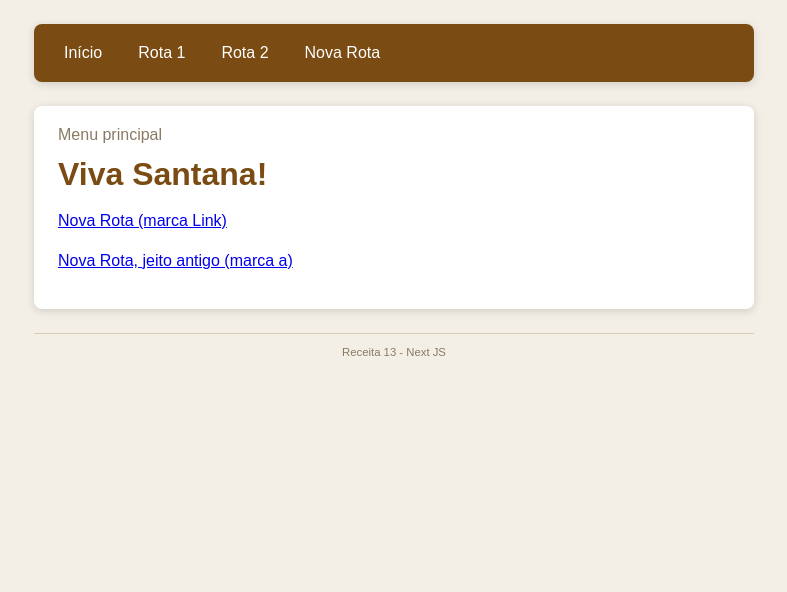
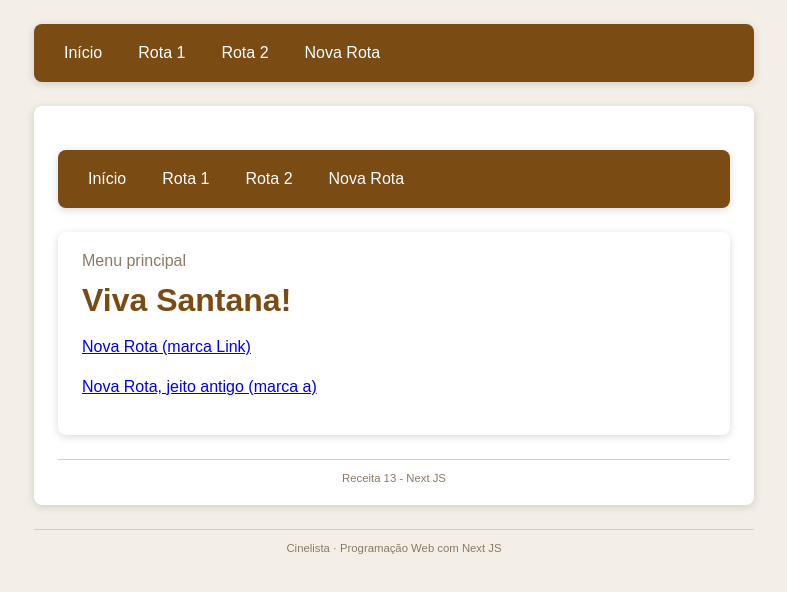
Before and after one commit to Flavia-Carvalho-1/Receitas-pweb-3, a Next.js app: page / in a window 1280 px wide. Shown: the top 592 px of the page, without its empty margins (246-1033 px from the left). Built offline with nearby package versions, Linux system fonts and the light colour scheme.

Commit message:
Receita 15: layout com Menu e Rodape envolvendo todas as páginas

```diff
--- a/app/layout.js
+++ b/app/layout.js
@@ -1,4 +1,5 @@
 import './globals.css'
+import { Menu, Rodape } from './componentes'
 
 export const metadata = {
   title: 'Cinelista',
@@ -6,10 +7,13 @@ export const metadata = {
 }
 
 export default function RootLayout({ children }) {
-  console.log("montando layout")
   return (
     <html lang="pt-BR">
-      <body>{children}</body>
+      <body>
+        <Menu />
+        <main className="cartao">{children}</main>
+        <Rodape />
+      </body>
     </html>
   )
 }
```
